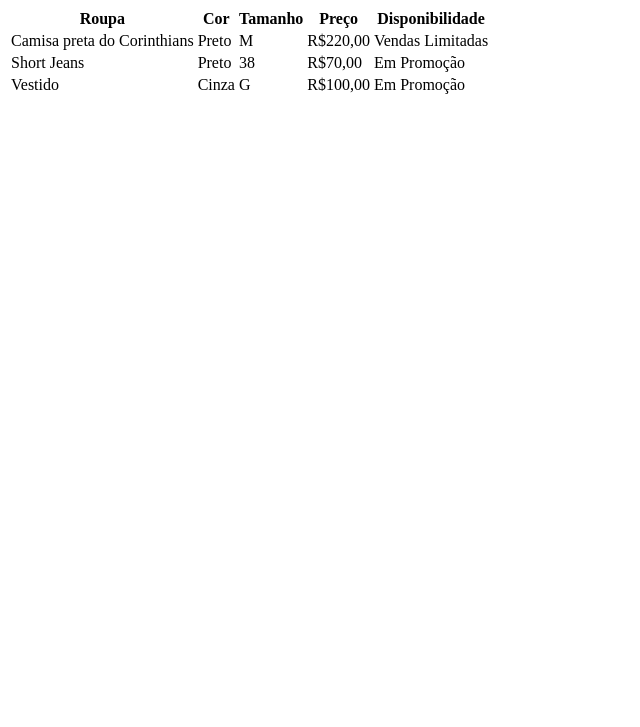
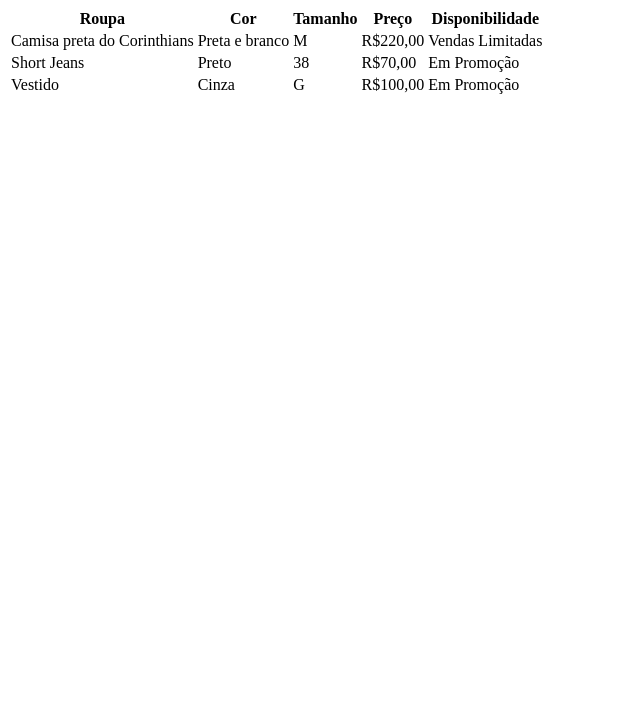
Before and after one commit to Dhieimylla-Mayara/aula-tabela, a plain HTML site: page index.html in a window 1280 px wide. Shown: the part 73-800 px from the top of the page, without its empty margins (0-640 px from the left). Drawn offline with Linux system fonts and the light colour scheme.

Commit message:
Mudando preta para preto e branco a coluna da cor

```diff
--- a/index.html
+++ b/index.html
@@ -18,7 +18,7 @@
         </tr>
         <tr>
             <td>Camisa preta do Corinthians</td>
-            <td>Preto</td>
+            <td>Preta e branco</td>
             <td>M</td>
             <td>R$220,00</td>
             <td>Vendas Limitadas</td>
```
